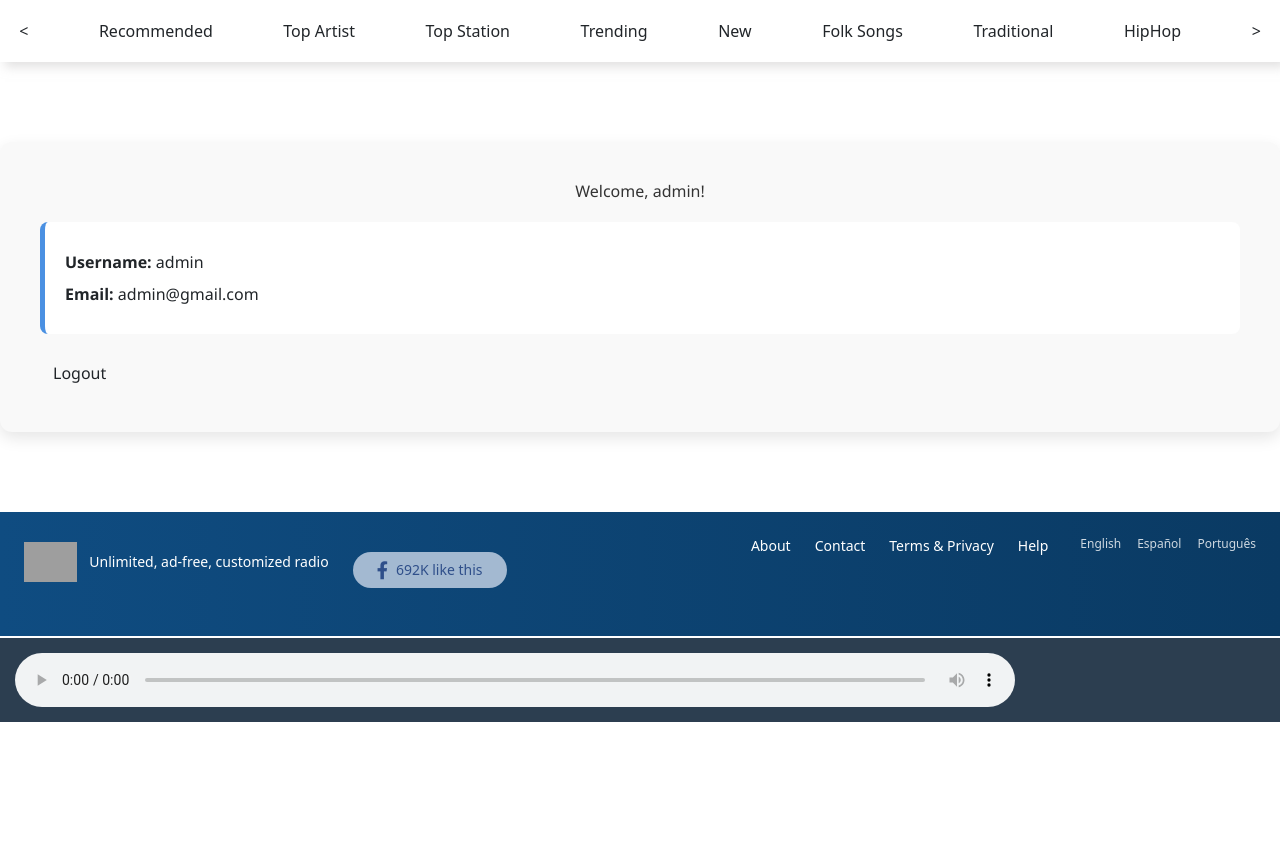
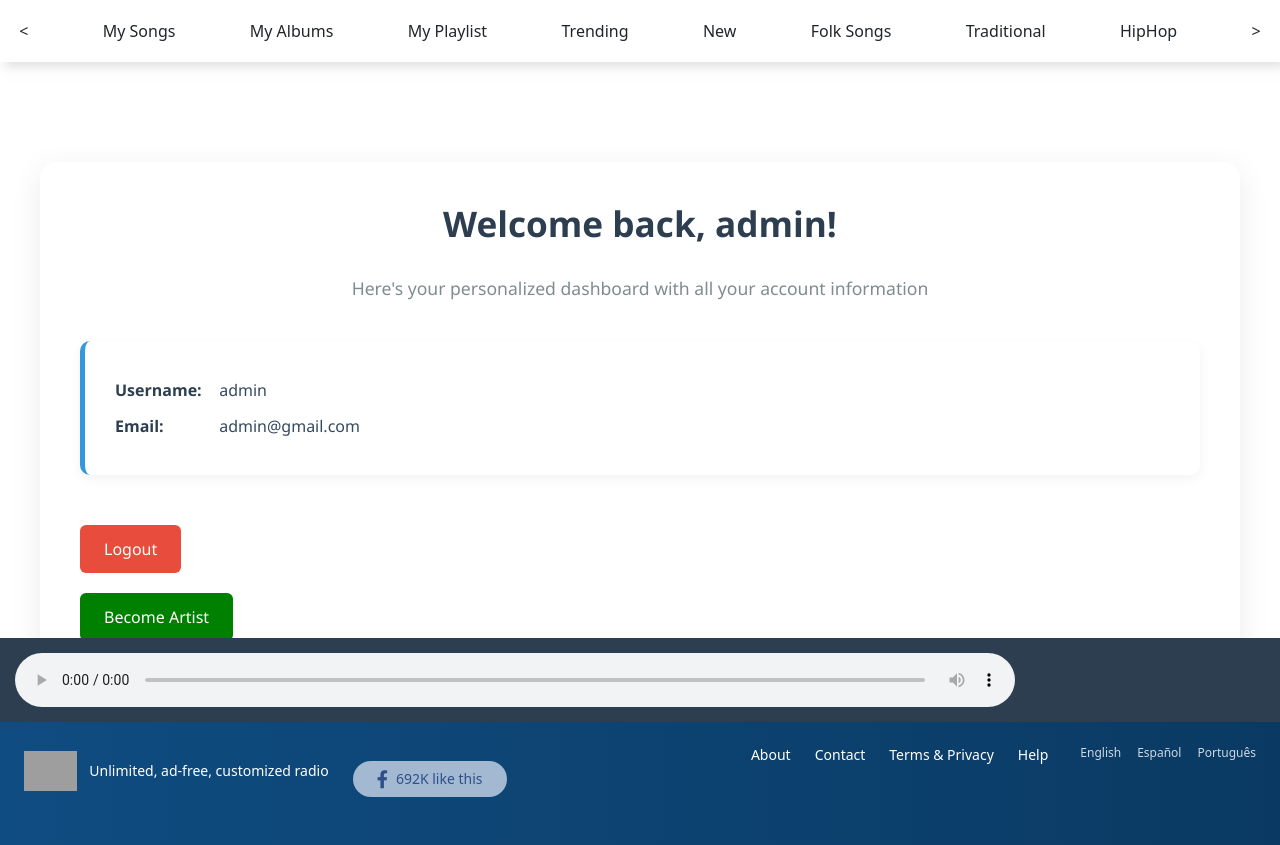
Before and after one commit to Suresh-Tamang/MusicCloud, a Django app: page /dashboard/ in a window 1280 px wide. Shown: the part 78-923 px from the top of the page. Before the commit the page ends 800 px from the top, so only its background shows below. Run offline with Django 5.2, Linux system fonts and the light colour scheme; a user stored in the database is signed in; some libraries are stand-ins or nearby versions; grey boxes are pictures that could not be loaded.

Commit message:
songs added

```diff
--- a/app/views.py
+++ b/app/views.py
@@ -203,9 +203,9 @@ def playlist_delete(request,pk):
     playlist=get_object_or_404(Playlist, pk=pk,user=request.user)
     playlist.delete()
     messages.success(request,"Playlist deleted.")
-    return redirect('playlist/playlist_list')
+    return redirect('playlists')
 
-
+@login_required(login_url='login')
 def add_song(request):
     if request.method == 'POST':
         form = SongForm(request.POST, request.FILES)
@@ -219,9 +219,18 @@ def add_song(request):
 
 
 
-def linear_search_by_title(songs,query):
+# def linear_search_by_title(songs,query):
+#     query = query.lower()
+#     return [song for song in songs if query in song.title.lower()]
+
+def linear_search_by_title(songs, query):
     query = query.lower()
-    return [song for song in songs if query in song.title.lower()]
+    results = []
+    for song in songs:
+        if query in song.title.lower():
+            results.append(song)
+    return results
+
 
 def search_results(request):
     query = request.GET.get('query','').strip()
--- a/static/css/styles.css
+++ b/static/css/styles.css
@@ -105,6 +105,7 @@ body {
   justify-content: space-between;
   margin: 0 auto;
   display: flex;
+  flex-wrap: wrap;
 }
 
 .hamburger {
--- a/templates/app/dashboard.html
+++ b/templates/app/dashboard.html
@@ -1,56 +1,139 @@
-{% extends "base.html" %} {% block content %}
+{% extends "base.html" %}
+{% block content %}
 <style>
   .dashboard-container {
-    max-width: 1300px;
-    margin: 80px auto;
+    max-width: 1200px;
+    margin: 100px auto 40px;
     padding: 40px;
-    border-radius: 12px;
-    box-shadow: 0 6px 16px rgba(0, 0, 0, 0.1);
-    background-color: #f9f9f9;
-    font-family: "Segoe UI", sans-serif;
+    border-radius: 16px;
+    box-shadow: 0 8px 32px rgba(0, 0, 0, 0.08);
+    background-color: #ffffff;
+    font-family: 'Segoe UI', 'Helvetica Neue', sans-serif;
   }
 
   h2 {
     text-align: center;
-    margin-bottom: 20px;
-    color: #333;
+    margin-bottom: 30px;
+    color: #2c3e50;
+    font-size: 2.2rem;
+    font-weight: 600;
+  }
+
+  .welcome-message {
+    text-align: center;
+    font-size: 1.1rem;
+    color: #7f8c8d;
+    margin-bottom: 40px;
   }
 
   .info-box {
-    margin-bottom: 20px;
-    padding: 20px;
+    margin-bottom: 30px;
+    padding: 25px 30px;
     background-color: white;
-    border-left: 5px solid #4a90e2;
-    border-radius: 8px;
+    border-left: 5px solid #3498db;
+    border-radius: 10px;
+    box-shadow: 0 4px 12px rgba(0, 0, 0, 0.05);
+    transition: transform 0.3s ease, box-shadow 0.3s ease;
+  }
+
+  .info-box:hover {
+    transform: translateY(-3px);
+    box-shadow: 0 6px 16px rgba(0, 0, 0, 0.1);
   }
 
   .info-box p {
-    margin: 8px 0;
-    font-size: 16px;
+    margin: 12px 0;
+    font-size: 1rem;
+    color: #34495e;
+  }
+
+  .info-box strong {
+    color: #2c3e50;
+    font-weight: 600;
+    min-width: 100px;
+    display: inline-block;
+  }
+
+  .btn {
+    display: inline-block;
+    padding: 12px 24px;
+    background-color: #e74c3c;
+    color: white;
+    text-decoration: none;
+    border-radius: 6px;
+    font-weight: 500;
+    transition: all 0.3s ease;
+    border: none;
+    cursor: pointer;
+    font-size: 1rem;
+    margin-top: 20px;
+  }
+  .btn-artist {
+    display: inline-block;
+    padding: 12px 24px;
+    background-color: #e74c3c;
+    color: white;
+    text-decoration: none;
+    border-radius: 6px;
+    font-weight: 500;
+    transition: all 0.3s ease;
+    border: none;
+    cursor: pointer;
+    font-size: 1rem;
+    margin-top: 20px;
+  }
+
+  .btn:hover {
+    background-color: #c0392b;
+    transform: translateY(-2px);
+    box-shadow: 0 4px 8px rgba(231, 76, 60, 0.3);
+  }
+
+
+
+  @media (max-width: 768px) {
+    .dashboard-container {
+      margin-top: 140px;
+      padding: 25px;
+    }
+
+    .extra-menus {
+      padding: 10px 15px;
+      gap: 10px;
+    }
+
+    .extra-menus a {
+      padding: 6px 12px;
+      font-size: 0.85rem;
+    }
   }
 </style>
+
 <div class="nav-below">
   <div class="extra-menus fixed-width">
-    <button>&lt</button>
-    <a href="">Recommended</a>
-    <a href="">Top Artist</a>
-    <a href="">Top Station</a>
-    <a href="">Trending</a>
-    <a href="">New</a>
-    <a href="">Folk Songs</a>
-    <a href="">Traditional</a>
-    <a href="">HipHop</a>
-    <button>&gt</button>
+    <button>&lt;</button>
+    <a href="{% url 'song_list' %}">My Songs</a>
+    <a href="{% url 'album_list'%}">My Albums</a>
+    <a href="{% url 'playlist_list' %}">My Playlist</a>
+    <a href="#">Trending</a>
+    <a href="#">New</a>
+    <a href="#">Folk Songs</a>
+    <a href="#">Traditional</a>
+    <a href="#">HipHop</a>
+    <button>&gt;</button>
   </div>
 </div>
 
 <div class="dashboard-container">
-  <h2>Welcome, {{ username }}!</h2>
+  <h2>Welcome back, {{ username }}!</h2>
+  <p class="welcome-message">Here's your personalized dashboard with all your account information</p>
+
   <div class="info-box">
     <p><strong>Username:</strong> {{ username }}</p>
     <p><strong>Email:</strong> {{ email }}</p>
   </div>
 
-  <a href="{% url 'logout' %}" class="btn">Logout</a>
+  <a href="{% url 'logout' %}" class="btn">Logout</a><br>
+  <a href="{% url 'logout' %}" class="btn" style="background-color: green;">Become Artist</a>
 </div>
 {% endblock %}
--- a/templates/app/index.html
+++ b/templates/app/index.html
@@ -32,6 +32,11 @@
     max-width: 1300px;
     margin: 0 auto;
     padding: 20px;
+  }
+  .song-list h1{
+      font-size: 30px;
+      text-align: center;
+      margin-bottom: 20px;
   }
 
   .songs-container {
--- a/templates/songs/song_list.html
+++ b/templates/songs/song_list.html
@@ -2,7 +2,7 @@
 <div class="music-app-container">
   <div class="music-header">
     <h2 class="music-title">Your Library</h2>
-    <a href="{% url 'song_create' %}" class="upload-btn">
+    <a href="{% url 'add_song' %}" class="upload-btn">
       <i class="fas fa-plus"></i> Upload New Song
     </a>
   </div>
```
Also changed, not shown: db.sqlite3, media/album_covers/cruelsummer.jpeg (added), media/album_covers/taylorswift.jpeg (added), media/artist_profiles/taylorswift.jpeg (added), media/song_covers/cardigon.jpeg (added), media/song_covers/cruelsummer.jpeg (added), media/song_covers/fortnight.jpeg (added), 3 other files.
